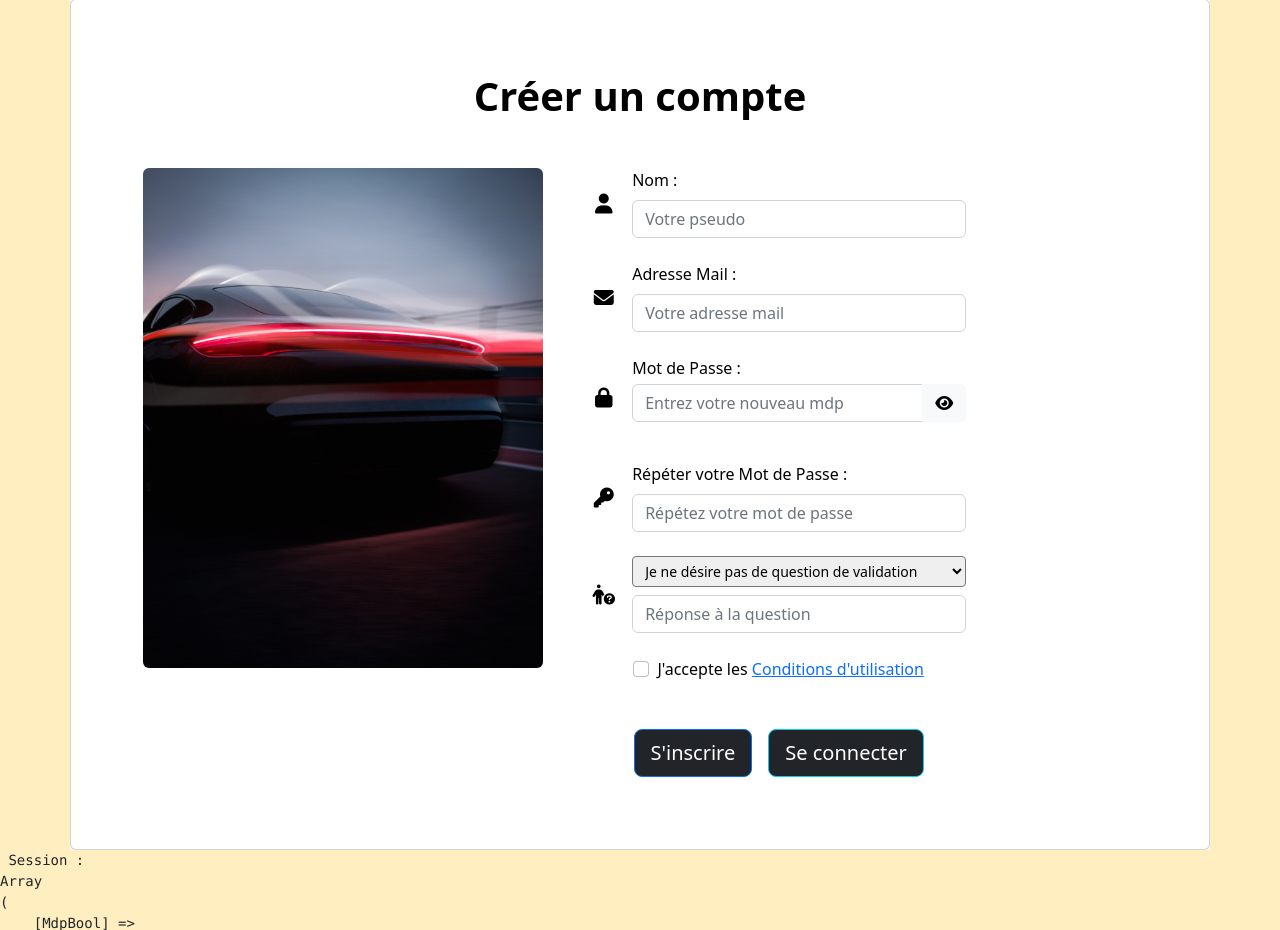
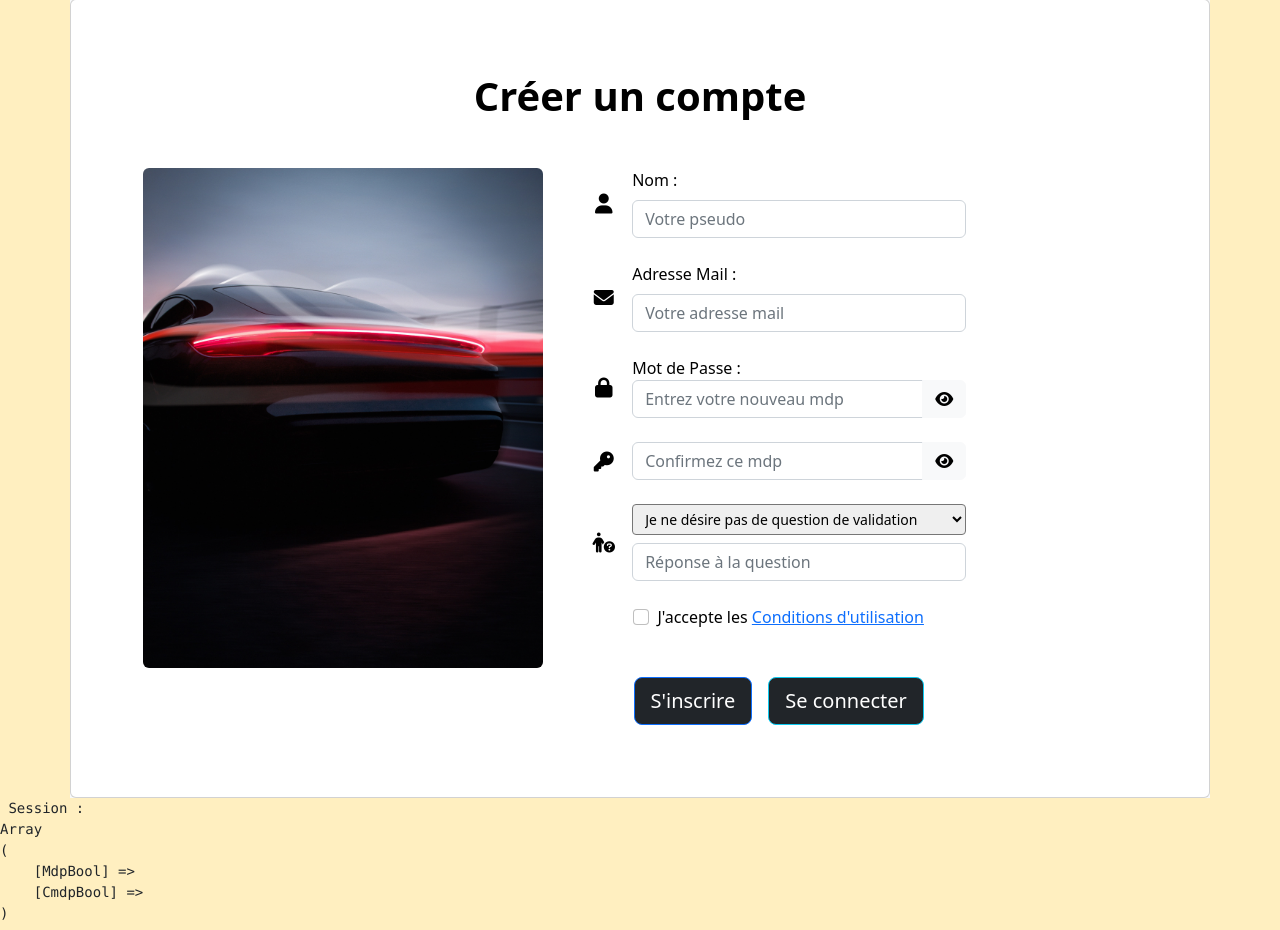
Before and after one commit to Nathekip/sae23lvnk, a PHP site: page /creerprofil5.php in a window 1280 px wide. Shown: the part 73-1003 px from the top of the page. Run offline with PHP 8.4, Linux system fonts and the light colour scheme; data that the repository does not hold is empty.

Commit message:
Update creerprofil5.php

```diff
--- a/creerprofil5.php
+++ b/creerprofil5.php
@@ -46,7 +46,7 @@
                                               <i class="fas fa-lock fa-lg me-3 fa-fw"></i>
                                               <div class="form-outline flex-fill mb-0">
                                                 Mot de Passe :
-                                                <div class="pt-1 mb-3 input-group">
+                                                <div class="input-group">
                                                   <input type="phrOeilMdp" id="mdp" value="phrMdp" class="form-control" name="mdp" placeholder="Entrez votre nouveau mdp">
                                                   <button type="submit" class="btn btn-light" name="mdpoeil" value=True>
                                                     LogoOeilMdp
@@ -57,8 +57,12 @@
                                             <div class="d-flex flex-row align-items-center mb-4">
                                               <i class="fas fa-key fa-lg me-3 fa-fw"></i>
                                               <div class="form-outline flex-fill mb-0">
-                                                <label class="form-label" for="cmdp">Répéter votre Mot de Passe :</label>
-                                                <input value="phrCmdp" type="password" placeholder="Répétez votre mot de passe" name="cmdp" id="cmdp" class="form-control" />
+                                                <div class="input-group">
+                                                  <input type="phrOeilCmdp" id="mdp" value="phrCmdp" class="form-control" name="cmdp" placeholder="Confirmez ce mdp">
+                                                  <button type="submit" class="btn btn-light" name="cmdpoeil" value=True>
+                                                    LogoOeilCmdp
+                                                  </button>
+                                                </div>
                                               </div>
                                             </div>
                                             <div class="d-flex flex-row align-items-center mb-4">
```
